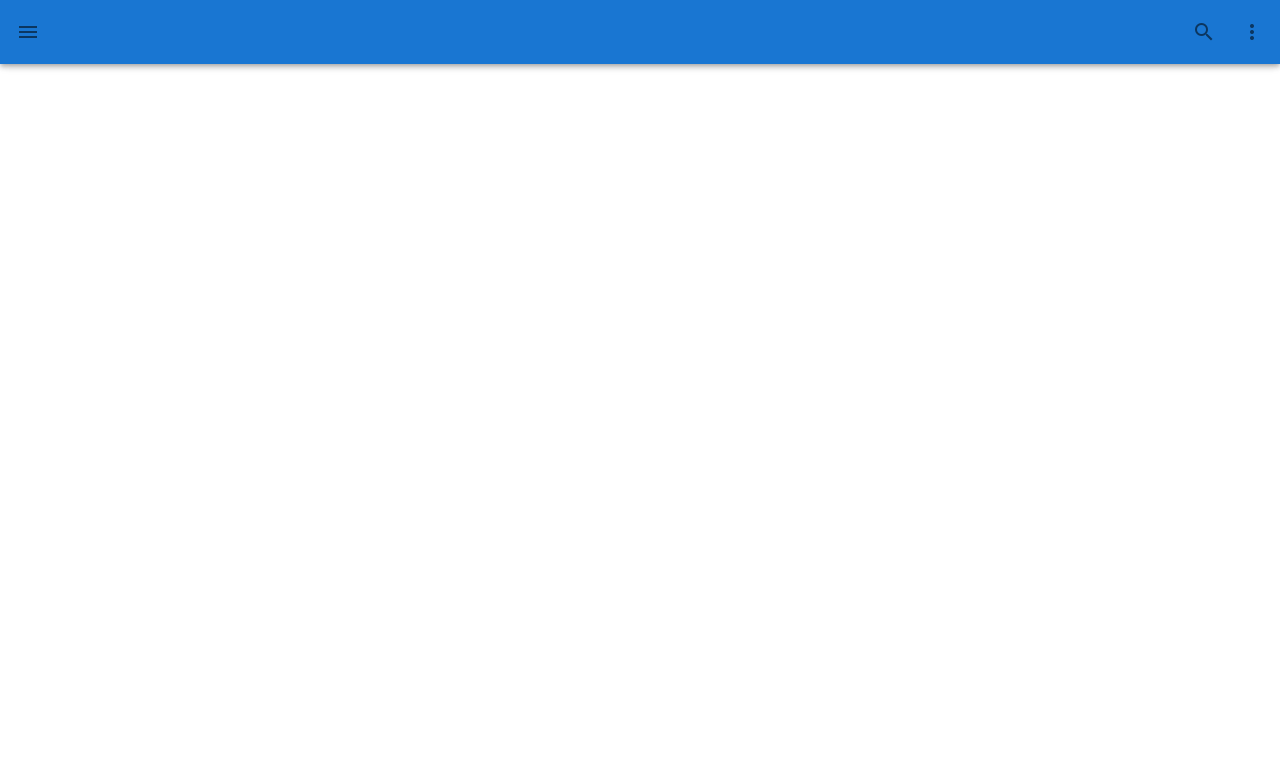
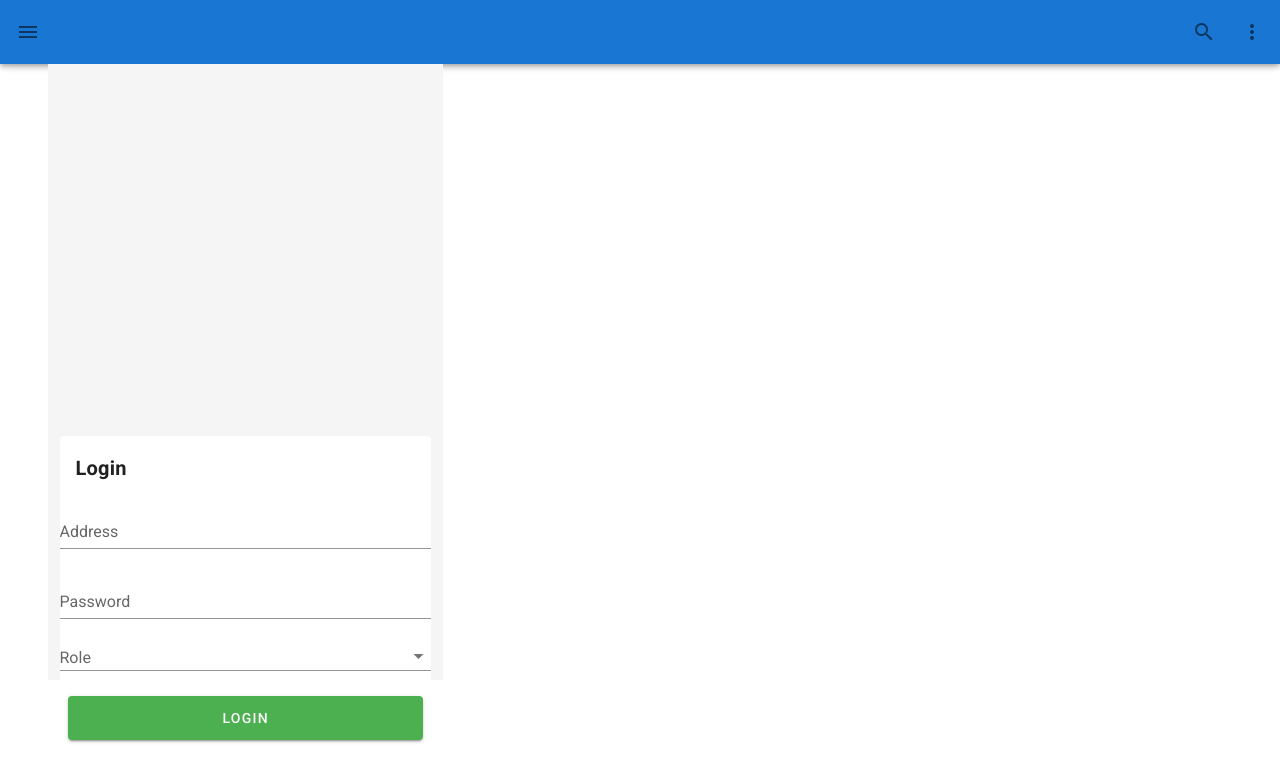
Before and after one commit to singapore19/team-9, a Vue app in the folder front-end/: page /#/userform in a window 1280 px wide. Shown: the top 782 px of the page. Built offline with nearby package versions, Linux system fonts and the light colour scheme.

Commit message:
add userform

```diff
--- a/front-end/src/router.js
+++ b/front-end/src/router.js
@@ -2,6 +2,7 @@ import Vue from 'vue'
 import Router from 'vue-router'
 import Login from './views/Login.vue'
 import AdminHome from './views/AdminHome'
+import UserForm from './views/UserForm'
 
 Vue.use(Router)
 
@@ -17,5 +18,10 @@ export default new Router({
         name: 'admin-home',
         component: AdminHome
       },
+    {
+      path: '/userform',
+      name: 'userform',
+      component: UserForm
+    }
   ]
 })
--- /dev/null
+++ b/front-end/src/views/UserForm.html
@@ -0,0 +1,56 @@
+<style>
+        GEEKFORGEEKS {
+            margin-left: 70px;
+            font-weight: bold ;
+            float: left;
+            clear: left;
+            width: 100px;
+            text-align: left;
+            margin-right: 10px;
+            font-family:sans-serif,bold, Arial, Helvetica;
+            font-size:14px;
+        }
+
+        div {
+            box-sizing: border-box;
+            width: 100%;
+            border: 100px solid black;
+            float: left;
+            align-content: center;
+            align-items: center;
+        }
+
+        form {
+            margin: 0 auto;
+            width: 600px;
+        }
+</style>
+<html>
+    <head>
+        <title>Create Schedule</title>
+    </head>
+<body>
+    <h1 style="text-align: center"> CREATE SCHEDULE </h1>
+    <form name="RegForm" action="/submit.php"  method="post">
+
+        <p> Address: <input type="text" size=65 name="Address">  </p><br>
+
+        <p> Delivery Type
+                <select type="text" value="" name="Subject">
+                    <option>Document</option>
+                    <option>Cargo</option>
+                    <option>Pick-Up</option>
+                </select></p><br>
+
+         <p>Date: <input type="date" size=65 name="Password"> </p>
+        <p>Time: <input type="time" size=65 name="Telephone"> </p>
+
+        <p> Priority: <input type="checkbox"></p>
+
+        <p><input type="submit" value="send" name="Submit">
+            <input type="reset" value="Reset" name="Reset">
+        </p>
+
+    </form>
+</body>
+</html>
--- /dev/null
+++ b/front-end/src/views/UserForm.vue
@@ -0,0 +1,28 @@
+<template>
+  <v-container>
+    <v-layout row class="text-xs-center">
+      <v-flex xs4 class="grey lighten-4">
+        <v-container style="position: relative;top: 13%;" class="text-xs-center">
+          <v-img src="../assets/main-logo.png"></v-img>
+          <v-card flat>
+            <v-card-title primary-title>
+              <h4>Login</h4>
+            </v-card-title>
+            <v-form @submit.prevent="formSubmit" id="user-form">
+              <v-text-field  name="Address" label="Address" v-model="address"></v-text-field>
+              <v-text-field  name="Password" label="Password" type="password" v-model="password"></v-text-field>
+              <v-select
+                      :items="items"
+                      label="Role"
+                      dense
+              ></v-select>
+              <v-card-actions>
+                <v-btn primary large block type="submit" color="success" form="user-form">Login</v-btn>
+              </v-card-actions>
+            </v-form>
+          </v-card>
+        </v-container>
+      </v-flex>
+    </v-layout>
+  </v-container>
+</template>
```
Also changed, not shown: 1 other file (tests, documents, lock files or other folders).
